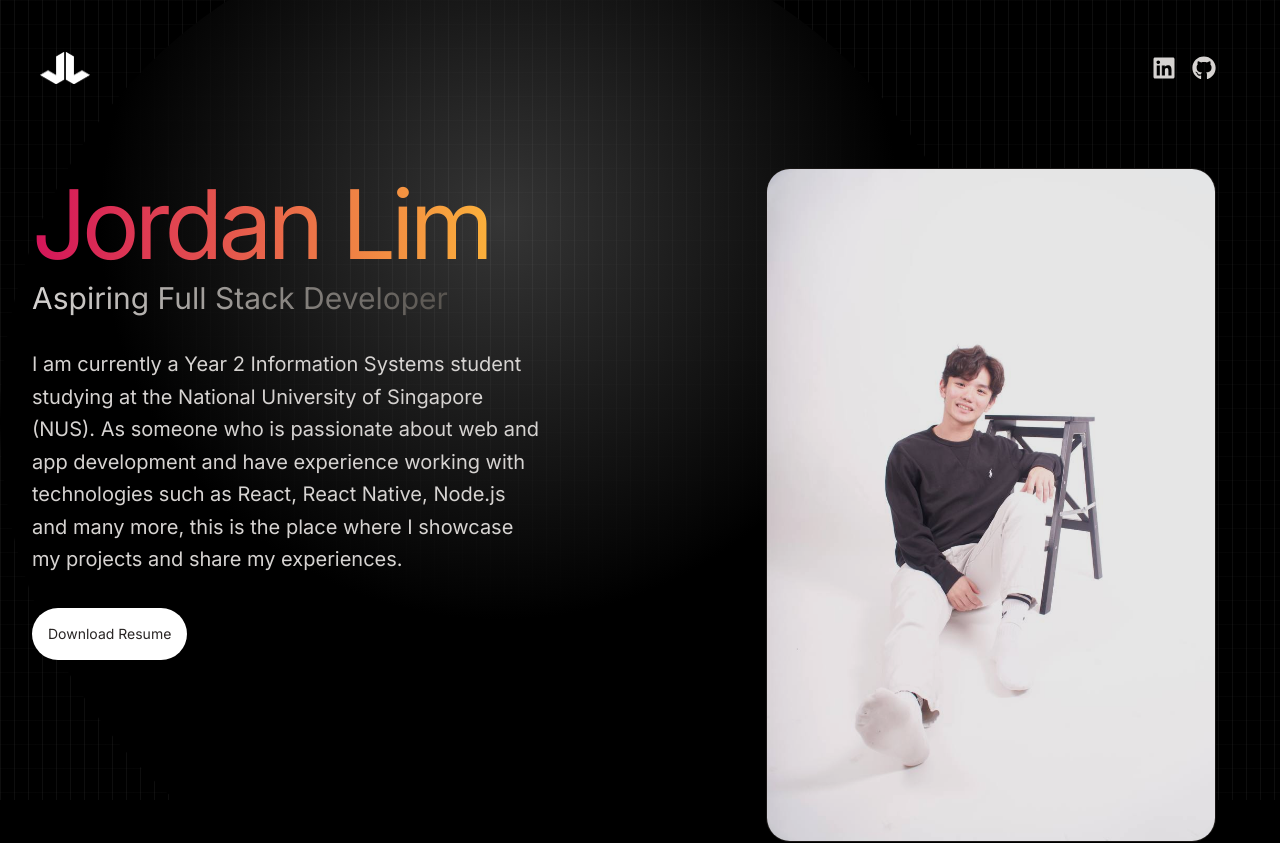
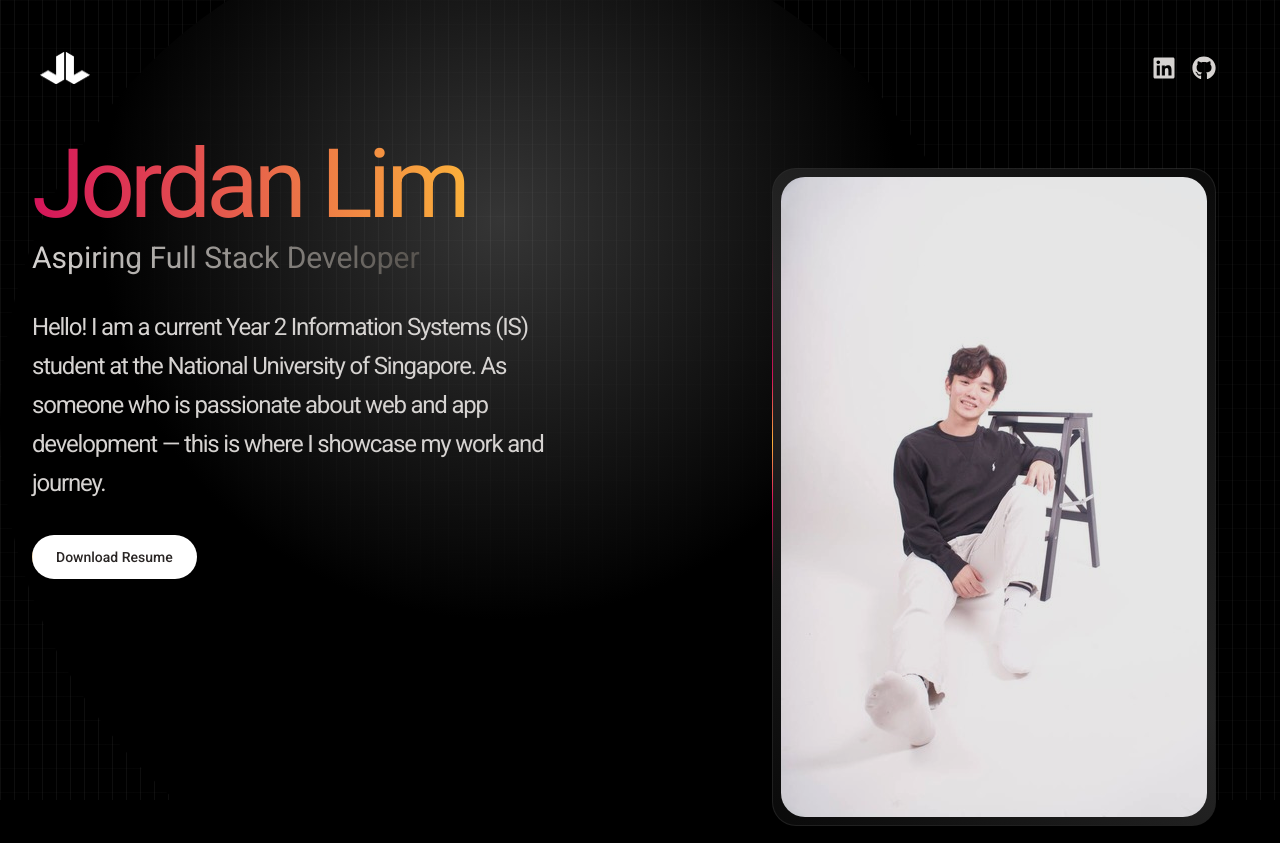
Before and after one commit to jorized/jordanlimzr-portfolio, a React (Vite) app: page / in a window 1280 px wide. Shown: the top 843 px of the page. Built offline with nearby package versions, Linux system fonts and the light colour scheme.

Commit message:
Resized hero and gradloh image, updated profile text, added animation

```diff
--- a/src/components/Hero.jsx
+++ b/src/components/Hero.jsx
@@ -1,60 +1,98 @@
+import { useState } from 'react';
 import profilePic from "../assets/jordanhero.jpg"
 import { HERO_CONTENT } from "../constants"
 import { motion } from "framer-motion"
 
-const containerVariants = {
-    hidden: { opacity: 0, x: -100 },
-    visible: {
-        opacity: 1,
-        x: 0,
-        transition: {
-            duration: 0.5,
-            staggerChildren: 0.5,
-        }
-    }
-}
+// Variants remain the same...
+const containerVariants = { /* ... */ };
+const childVariants = { /* ... */ };
 
-const childVariants = {
-    hidden: { opacity: 0, x: -100 },
-    visible: { opacity: 1, x: 0, transition: { duration: 0.5 }}
-}
 
 const Hero = () => {
+  const [isImageAnimationComplete, setIsImageAnimationComplete] = useState(false);
+
+  const imageAnimation = {
+    initial: { x: 100, opacity: 0 },
+    animate: { x: 0, opacity: 1 },
+    transition: { duration: 0.5 }
+  };
+
+  const borderContainerAnimation = {
+    initial: { opacity: 0 },
+    animate: { opacity: 1 },
+    transition: { duration: imageAnimation.transition.duration }
+  };
+
+  // Define the wrapper size including padding (450px + 0.5rem)
+  // NOTE: If your p-1 maps to a different value (e.g., 4px), adjust "0.5rem" accordingly (e.g., "8px")
+  const wrapperWidth = "calc(450px + 0.5rem)";
+  const wrapperHeight = "calc(450px + 0.5rem)";
+
   return (
-    <div className="pb-4 lg:mb-36">
+    <div className="border-b border-neutral-900 pb-4 lg:mb-36">
         <div className="flex flex-wrap lg:flex-row-reverse">
             <div className="w-full lg:w-1/2">
+                {/* Parent flex container controls alignment */}
                 <div className="flex justify-center lg:justify-end lg:p-8">
+                    {/* Border Wrapper - Set explicit size */}
+                    <motion.div
+                        className={`
+                            p-2 /* Keep padding */
+                            rounded-3xl
+                            border border-transparent
+                            /* Apply calculated width and height */
+                            w-[${wrapperWidth}] h-[${wrapperHeight}]
+                            /* Background layers */
+                            [background:linear-gradient(45deg,theme(colors.neutral.950),theme(colors.neutral.800)_50%,theme(colors.neutral.950))_padding-box,conic-gradient(from_var(--border-angle),theme(colors.neutral.700/.5)_80%,#D4145A_86%,#FBB03B_90%,#D4145A_94%,theme(colors.neutral.700/.5))_border-box]
+                            /* Conditional animation */
+                            ${isImageAnimationComplete ? 'animate-border' : ''}
+                        `}
+                        initial={borderContainerAnimation.initial}
+                        animate={borderContainerAnimation.animate}
+                        transition={borderContainerAnimation.transition}
+                    >
                         <motion.img
                             src={profilePic}
                             alt="Jordan Lim"
-                        className="border border-stone-900 rounded-3xl brightness-90"
-                        width={450}
-                        height={450}
-                        initial={{ x: 100, opacity: 0 }}
-                        animate={{ x: 0, opacity: 1}}
-                        transition={{ duration: 0.5 }}
+                            // Keep w-full/h-full to fill the sized container
+                            className="rounded-3xl brightness-90 w-full h-full object-cover"
+                            // Width/Height props less critical now but good practice
+                            width={350}
+                            height={350}
+                            initial={imageAnimation.initial}
+                            animate={imageAnimation.animate}
+                            transition={imageAnimation.transition}
+                            onAnimationComplete={() => {
+                                setIsImageAnimationComplete(true);
+                            }}
                         />
-
+                    </motion.div>
                 </div>
             </div>
+            {/* Text Section ... */}
             <div className="w-full lg:w-1/2">
-                <motion.div initial="hidden" animate="visible" variants={containerVariants} className="flex flex-col items-center lg:items-start mt-10">
+                <motion.div
+                    initial="hidden"
+                    animate="visible"
+                    variants={containerVariants}
+                    className="flex flex-col items-center lg:items-start mt-10 lg:mt-0"
+                >
+                   {/* ... h2, span, p, a tags ... */}
                    <motion.h2 variants={childVariants} className="pb-2 text-4xl tracking-tighter lg:text-8xl bg-gradient-to-r from-[#D4145A] to-[#FBB03B] bg-clip-text text-transparent"> Jordan Lim</motion.h2>
-                    <motion.span variants={childVariants} className="bg-gradient-to-r from-stone-300 to-stone-600 bg-clip-text text-3xl tracking-light text-transparent text-center">Aspiring Full Stack Developer </motion.span>
-                    <motion.p variants={childVariants} className="my-2 max-w-lg py-6 text-xl leading-relaxed tracking-tigher">{HERO_CONTENT}</motion.p>
+                    <motion.span variants={childVariants} className="bg-gradient-to-r from-stone-300 to-stone-600 bg-clip-text text-3xl tracking-light text-transparent text-center lg:text-left">Aspiring Full Stack Developer </motion.span>
+                    <motion.p variants={childVariants} className="my-2 max-w-lg py-6 text-2xl leading-relaxed tracking-tighter text-center lg:text-left">{HERO_CONTENT}</motion.p>
                     <motion.a
                         variants={childVariants}
                         href="/resume.pdf"
                         target="_blank"
                         rel="noopener noreferrer"
                         download
-                        className="relative bg-white rounded-full p-4 text-sm text-stone-800 mb-10 overflow-hidden group"
+                        className="relative inline-block bg-white rounded-full py-3 px-6 text-sm font-medium text-stone-800 mb-10 overflow-hidden group transition-colors duration-300 hover:text-white"
                     >
-                        Download Resume
-                        <motion.span
-                            className="absolute top-0 left-0 h-full w-full bg-gradient-to-r from-[#D4145A] to-[#FBB03B] transform -translate-x-full group-hover:translate-x-0 transition-all duration-300"
-                            style={{ zIndex: -1 }}
+                        <span className="relative z-10">Download Resume</span>
+                        <span
+                            className="absolute inset-0 h-full w-full bg-gradient-to-r from-[#D4145A] to-[#FBB03B] transform -translate-x-full group-hover:translate-x-0 transition-transform duration-300 ease-in-out"
+                            style={{ zIndex: 0 }}
                         />
                     </motion.a>
                 </motion.div>
@@ -64,4 +102,4 @@ const Hero = () => {
   )
 }
 
-export default Hero
+export default Hero;
--- a/src/components/Navbar.jsx
+++ b/src/components/Navbar.jsx
@@ -13,13 +13,15 @@ const Navbar = () => {
             <a href="https://www.linkedin.com/in/jordan-lim-zi-rui"
                 target="_blank"
                 rel="noopener noreferrer"
-                aria-label="LinkedIn">
+                aria-label="LinkedIn"
+                title="LinkedIn">
                     <FaLinkedin />
             </a>
             <a href="https://github.com/jorized"
                 target="_blank"
                 rel="noopener noreferrer"
-                aria-label="GitHub">
+                aria-label="GitHub"
+                title="GitHub">
                     <FaGithub />
             </a>
         </div>
--- a/src/constants/index.js
+++ b/src/constants/index.js
@@ -4,7 +4,7 @@ import experience1 from "../assets/experiences/experience1.png";
 import experience2 from "../assets/experiences/experience2.png";
 import experience3 from "../assets/experiences/experience3.png";
 
-export const HERO_CONTENT = `I am currently a Year 2 Information Systems student studying at the National University of Singapore (NUS). As someone who is passionate about web and app development and have experience working with technologies such as React, React Native, Node.js and many more, this is the place where I showcase my projects and share my experiences.`;
+export const HERO_CONTENT = `Hello! I am a current Year 2 Information Systems (IS) student at the National University of Singapore. As someone who is passionate about web and app development — this is where I showcase my work and journey.`;
 
 export const ABOUT_TEXT = `I am a dedicated and versatile full stack developer with a passion for creating efficient and user-friendly web applications. With 5 years of professional experience, I have worked with a variety of technologies, including React, Next.js, Node.js, MySQL, PostgreSQL, and MongoDB. My journey in web development began with a deep curiosity for how things work, and it has evolved into a career where I continuously strive to learn and adapt to new challenges. I thrive in collaborative environments and enjoy solving complex problems to deliver high-quality solutions. Outside of coding, I enjoy staying active, exploring new technologies, and contributing to open-source projects.`;
 
--- a/src/index.css
+++ b/src/index.css
@@ -1,11 +1,16 @@
-@import url('https://fonts.googleapis.com/css2?family=Inter:ital,opsz,wght@0,14..32,100..900;1,14..32,100..900&display=swap');
+@import url('https://fonts.googleapis.com/css2?family=Roboto:wght@400;500;700&display=swap');
 
 @tailwind base;
 @tailwind components;
 @tailwind utilities;
 
 :root {
-  font-family: "Inter", sans-serif;
+  font-family: "Roboto", sans-serif;
   background: #000000;
 
 }
+@property --border-angle {
+  syntax: '<angle>';
+  inherits: false;
+  initial-value: 0deg;
+}
--- a/tailwind.config.js
+++ b/tailwind.config.js
@@ -7,7 +7,15 @@ export default {
   theme: {
     extend: {
       primary: '#ef7c00',
-      secondary: '#ffffff'
+      secondary: '#ffffff',
+      animation: {
+        'border': 'border 3s linear infinite',
+      },
+      keyframes: {
+        'border': {
+          'to': { '--border-angle': '360deg' },
+        }
+      },
     },
   },
   plugins: [],
```
Also changed, not shown: src/assets/jordanhero.jpg. Lines whose indentation alone changed are shown as unchanged.
